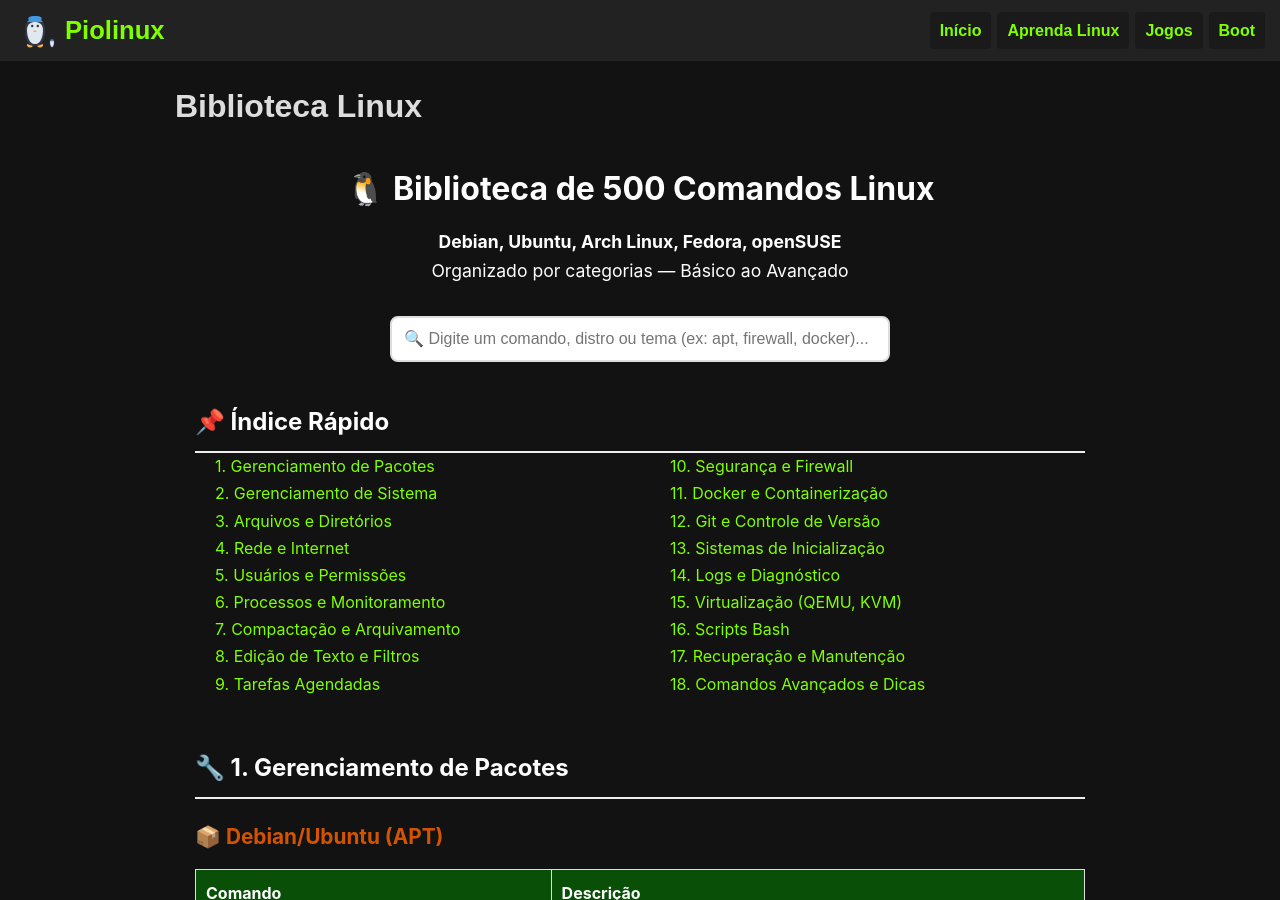
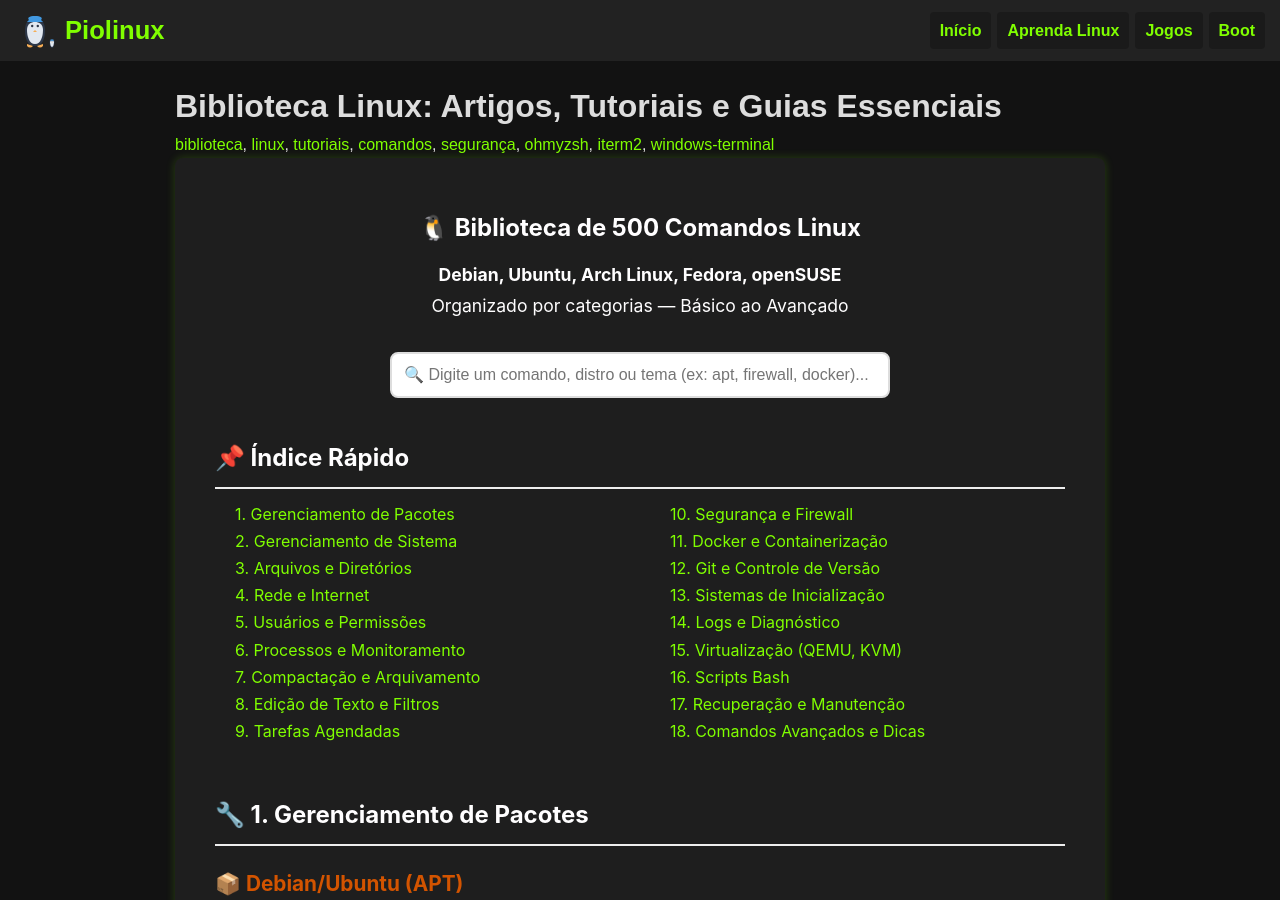
Before and after one commit to Piolinux/piolinux-site, a Jekyll site: the page built from _pages/biblioteca-linux.html, in a window 1280 px wide and 900 px high. Built offline with Jekyll 4.4.1, drawn with Linux system fonts in a browser that asks for light colours.

Commit message:
Update biblioteca-linux.html

```diff
--- a/_pages/biblioteca-linux.html
+++ b/_pages/biblioteca-linux.html
@@ -1,12 +1,14 @@
 ---
 layout: default
-title: "Biblioteca Linux"
-description: "Aprenda sobre comandos, distribuições e segurança de forma prática e organizada."
-keywords: "Linux, tutoriais, comandos, distribuições, segurança, terminal, guias, artigos, iniciantes"
-robots: "index,follow"
+title: "Biblioteca Linux: Artigos, Tutoriais e Guias Essenciais"
+description: "Coleção organizada de artigos sobre Linux: comandos, distribuições, segurança e ferramentas como Oh My Zsh, iTerm2 e Windows Terminal. Aprenda com clareza e prática."
+date: 2025-10-03
 author: "PioLinux"
+categories: [linux, tutoriais, biblioteca]
+tags: [biblioteca, linux, tutoriais, comandos, segurança, ohmyzsh, iterm2, windows-terminal]
+permalink: /biblioteca-linux/
 ---
-
+<section>
 <main style="margin: 0; padding: 0;">
   <div style="
     max-width: 960px;
@@ -687,3 +689,4 @@ author: "PioLinux"
     });
   });
 </script>
+</section>
```
